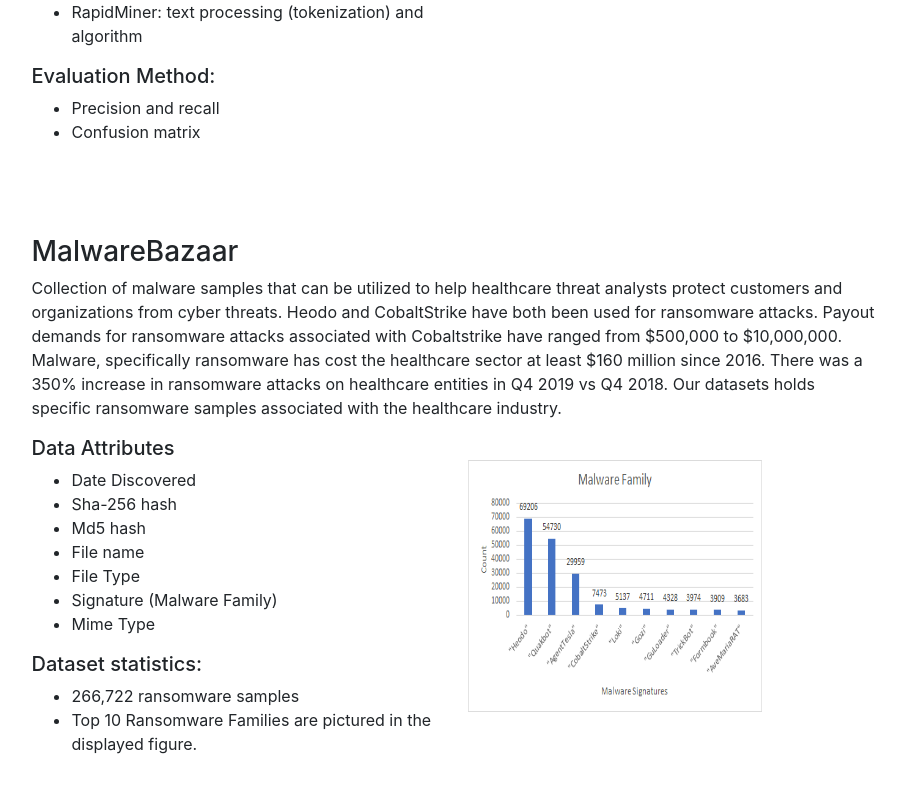
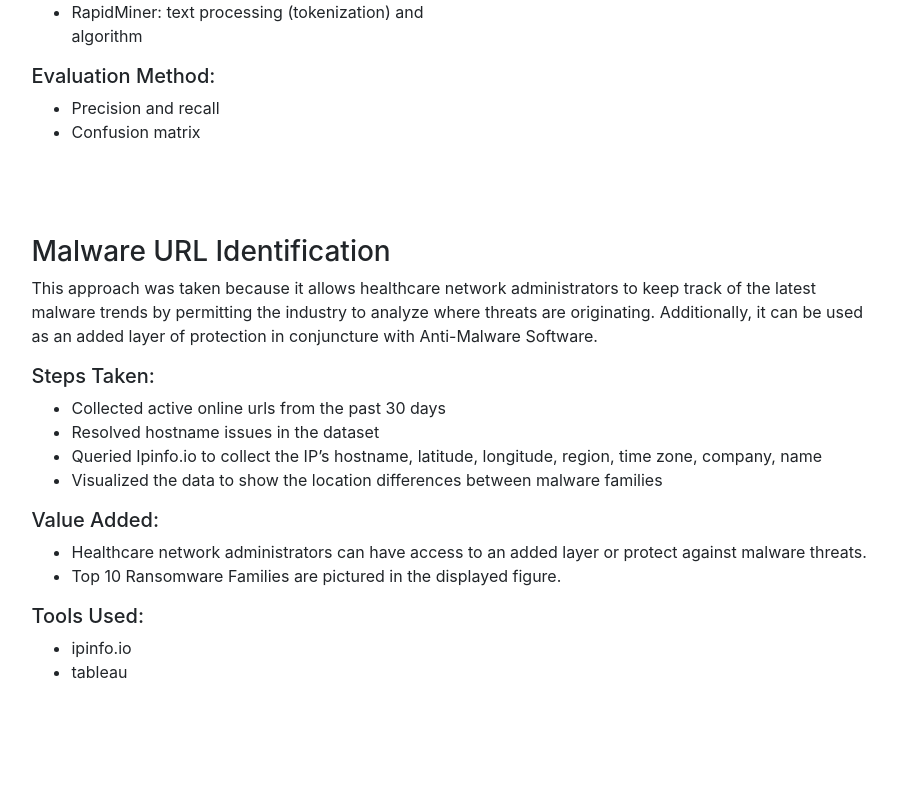
Before and after one commit to mdvertola/CyberThreatIntelSite, an Angular app: page /analytics in a window 1280 px wide. Shown: the part 1512-2304 px from the top of the page, without its empty margins (296-1201 px from the left). Built offline with nearby package versions, Linux system fonts and the light colour scheme.

Commit message:
done with milestone 3 i think

```diff
--- a/src/app/analytics/analytics.component.html
+++ b/src/app/analytics/analytics.component.html
@@ -8,7 +8,7 @@
             <br>
                 <a class = "row" href="/analytics#dnn"><button type="button" class="btn btn-secondary btn-block" >Neural Network</button></a>
             <br>
-                <a class = "row" href="/analytics#"><button type="button" class="btn btn-secondary btn-block" >Third guy</button></a>
+                <a class = "row" href="/analytics#malware"><button type="button" class="btn btn-secondary btn-block" >Malware URL Identification</button></a>
             <br>
             </div>
         </div>
@@ -150,50 +150,52 @@
             </div>
 
 
-            <div class="row" id=""style="height: 75px;"></div>
+            <div class="row" id="malware"style="height: 75px;"></div>
             <div class="row">
-                <h3>MalwareBazaar</h3>
+                <h3>Malware URL Identification</h3>
             </div>
             <div class="row">
                 <p>
-                    Collection of malware samples that can be utilized to help healthcare threat analysts protect customers and organizations from cyber threats.
-                    Heodo and CobaltStrike have both been used for ransomware attacks.
-                    Payout demands for ransomware attacks associated with Cobaltstrike have ranged from $500,000 to $10,000,000.
-                    Malware, specifically ransomware has cost the healthcare sector at least $160 million since 2016.
-                    There was a 350% increase in ransomware attacks on healthcare entities in Q4 2019 vs Q4 2018.
-                    Our datasets holds specific ransomware samples associated with the healthcare industry.
+                    This approach was taken because it allows healthcare network administrators to keep track of the latest malware trends by permitting
+                    the industry to analyze where threats are originating. Additionally, it can be used as an added layer of protection in conjuncture with Anti-Malware Software.
                 </p>
             </div>
             <div class="row">
                 <div class="col">
                     <div class="row">
-                        <h5>Data Attributes</h5>
+                        <h5>Steps Taken:</h5>
                     </div>
                     <div class="row">
                         <ul>
-                            <li>Date Discovered</li>
-                            <li>Sha-256 hash</li>
-                            <li>Md5 hash</li>
-                            <li>File name</li>
-                            <li>File Type</li>
-                            <li>Signature (Malware Family)</li>
-                            <li>Mime Type</li>
+                            <li>Collected active online urls from the past 30 days</li>
+                            <li>Resolved hostname issues in the dataset</li>
+                            <li>Queried Ipinfo.io to collect the IP’s hostname, latitude, longitude, region, time zone, company, name</li>
+                            <li>Visualized the data to show the location differences between malware families</li>
                         </ul>
                     </div>
                     <div class="row">
-                        <h5>Dataset statistics:</h5>
+                        <h5>Value Added:</h5>
                     </div>
                     <div class="row">
                         <ul>
-                            <li>266,722 ransomware samples</li>
+                            <li>Healthcare network administrators can have access to an added layer or protect against malware threats.</li>
                             <li>Top 10 Ransomware Families are pictured in the displayed figure.</li>
                         </ul>
                     </div>
+                    <div class="row">
+                        <h5>Tools Used:</h5>
+                    </div>
+                    <div class="row">
+                        <ul>
+                            <li>ipinfo.io</li>
+                            <li>tableau</li>
+                        </ul>
+                    </div>
                 </div>
-                <div class="col">
+                <!-- <div class="col">
                     <br>
                     <img src="../../assets/img/figure7.png" width="75%" height="75%">
-                </div>
+                </div> -->
             </div>
             <br>
 
--- a/src/app/key-insights/key-insights.component.html
+++ b/src/app/key-insights/key-insights.component.html
@@ -36,11 +36,11 @@
 
             <div class="row" id=""style="height: 15px;"></div>
             <div class="row">
-                <h3>MalwareBazaar:</h3>
+                <h3>URL Haus:</h3>
             </div>
             <div class="row">
                 <p>
-                    Malware insights
+                    By filtering our data to only include URLs associated with ransomware, network administrators can have a better opportunity to block ransomware URLs until the host takes down the website.
                 </p>
             </div>
             <br>
--- a/src/app/visualizations/visualizations.component.html
+++ b/src/app/visualizations/visualizations.component.html
@@ -4,9 +4,9 @@
     <div class="col-2">
         <div class="make-me-sticky">
             <div class="make-me-sticky">
-                <a class = "row" href="/analytics#lda"><button type="button" class="btn btn-secondary btn-block" >LDA Topic Modeling</button></a>
+                <a class = "row" href="/visualizations#lda"><button type="button" class="btn btn-secondary btn-block" >Intertopic Distance Map</button></a>
             <br>
-                <a class = "row" href="/analytics#dnn"><button type="button" class="btn btn-secondary btn-block" >Neural Network</button></a>
+                <a class = "row" href="/visualizations#rO"><button type="button" class="btn btn-secondary btn-block" >Ransomware Origins</button></a>
             <br>
 
             </div>
@@ -42,14 +42,19 @@
             </div>
             <br>
             <!-- heading2 -->
-            <div class="row" id="dnn"style="height: 75px;"></div>
+            <div class="row" id="rO"style="height: 75px;"></div>
             <div class="row">
                 <h3>Malware Bazaar</h3>
             </div>
             <div class="row">
                 <p>
-                    This is our second visualization.
+                    Here we show where the ransomware originated from.
                 </p>
+            </div>
+            <div class="row">
+                <div class="col">
+                    <img src="../../assets/img/ransomwareOrigins.png" height="900" title="LDA Topic Modeling"/>
+                </div>
             </div>
 
 
```
Also changed, not shown: src/assets/img/ransomwareOrigins.png (added).
